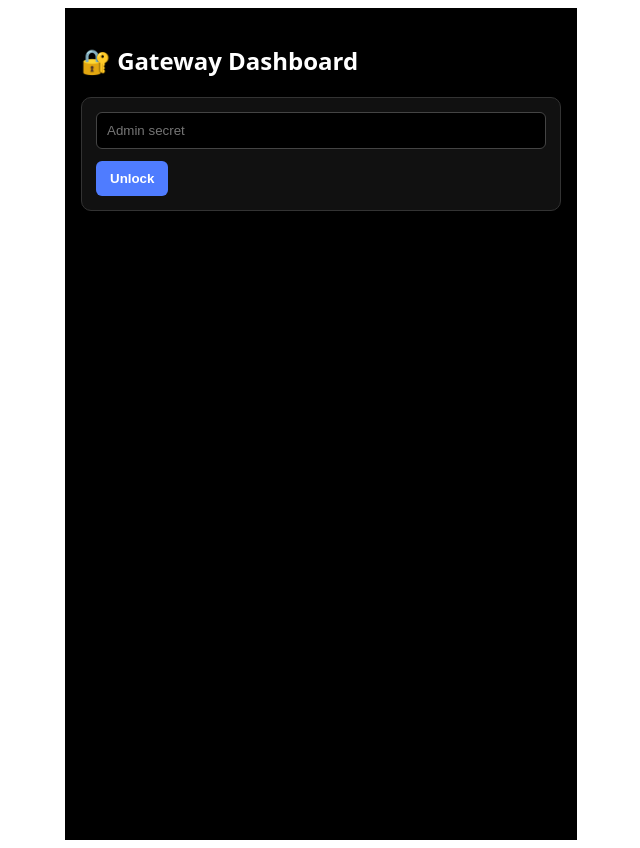
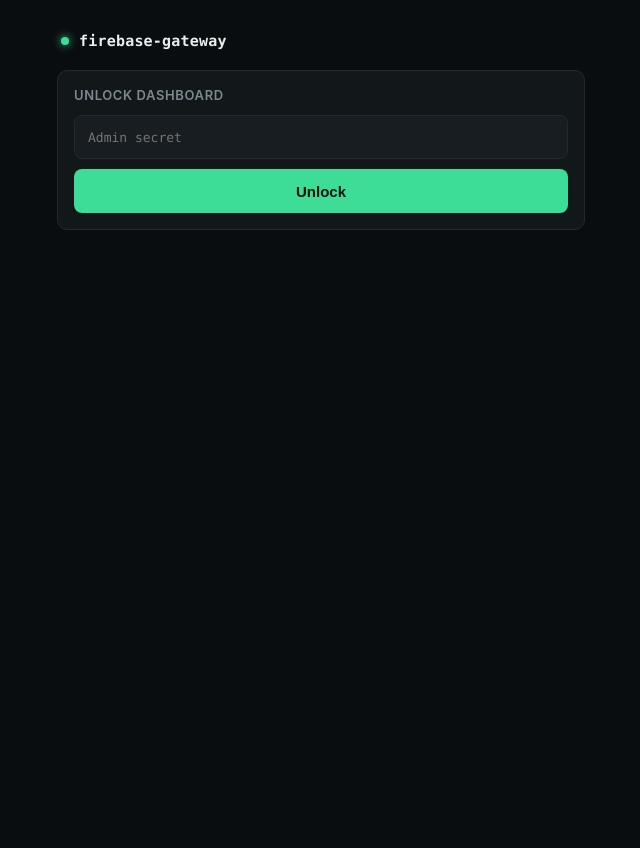
Before and after one commit to junmain7/Firestore-database, a Next.js app: page /dashboard in a window 1280 px wide. Shown: the whole page, without its empty margins (319-959 px from the left). After the commit the page ends 800 px from the top, so only its background shows below. Built offline with nearby package versions, Linux system fonts and the light colour scheme.

Commit message:
Smart diff update via ZIP pusher

```diff
--- /dev/null
+++ b/pages/_app.js
@@ -0,0 +1,5 @@
+import "../styles/globals.css";
+
+export default function App({ Component, pageProps }) {
+  return <Component {...pageProps} />;
+}
--- a/pages/dashboard/index.js
+++ b/pages/dashboard/index.js
@@ -1,9 +1,4 @@
 import { useEffect, useState } from "react";
-
-const box = { border: "1px solid #333", borderRadius: 10, padding: 14, marginBottom: 14, background: "#111" };
-const input = { width: "100%", padding: 10, marginBottom: 8, borderRadius: 6, border: "1px solid #444", background: "#000", color: "#fff", boxSizing: "border-box" };
-const btn = { padding: "10px 14px", borderRadius: 6, border: "none", background: "#4f7cff", color: "#fff", fontWeight: 600, marginTop: 4 };
-const page = { maxWidth: 480, margin: "0 auto", padding: 16, fontFamily: "system-ui, sans-serif", background: "#000", color: "#fff", minHeight: "100vh" };
 
 export default function Dashboard() {
   const [secret, setSecret] = useState("");
@@ -54,11 +49,19 @@
   }
 
   function unlock() {
+    if (!secret) return;
     localStorage.setItem("gw_admin_secret", secret);
     setUnlocked(true);
   }
 
+  function lock() {
+    localStorage.removeItem("gw_admin_secret");
+    setUnlocked(false);
+    setSecret("");
+  }
+
   async function addProject() {
+    if (!newProjectName || !newSaJson) return setErr("Name and service account JSON are required.");
     setBusy(true);
     setErr("");
     try {
@@ -77,7 +80,7 @@
   }
 
   async function removeProject(id) {
-    if (!confirm(`Delete project ${id}? This does not delete the Firebase project itself, only unregisters it here.`)) return;
+    if (!confirm(`Remove ${id}? This only unregisters it here — the Firebase project itself is untouched.`)) return;
     setBusy(true);
     try {
       await call("/api/admin/projects", { method: "DELETE", body: JSON.stringify({ id }) });
@@ -106,7 +109,7 @@
   }
 
   async function revoke(keyHash) {
-    if (!confirm("Revoke this key? Apps using it will stop working immediately.")) return;
+    if (!confirm("Revoke this key? Apps using it stop working immediately.")) return;
     setBusy(true);
     try {
       await call("/api/admin/keys", { method: "DELETE", body: JSON.stringify({ keyHash }) });
@@ -119,69 +122,98 @@
 
   if (!unlocked) {
     return (
-      <div style={page}>
-        <h2>🔐 Gateway Dashboard</h2>
-        <div style={box}>
-          <input style={input} type="password" placeholder="Admin secret" value={secret} onChange={(e) => setSecret(e.target.value)} />
-          <button style={btn} onClick={unlock}>Unlock</button>
+      <div className="wrap">
+        <div className="topbar">
+          <span className="dot" />
+          <span className="brand">firebase-gateway</span>
+        </div>
+        <div className="card">
+          <h3>Unlock dashboard</h3>
+          <input
+            className="field mono"
+            type="password"
+            placeholder="Admin secret"
+            value={secret}
+            onChange={(e) => setSecret(e.target.value)}
+            onKeyDown={(e) => e.key === "Enter" && unlock()}
+          />
+          <button className="btn" onClick={unlock}>Unlock</button>
         </div>
       </div>
     );
   }
 
   return (
-    <div style={page}>
-      <h2>🔥 Firebase Gateway</h2>
-      {err && <div style={{ ...box, borderColor: "#ff4f4f", color: "#ff8a8a" }}>{err}</div>}
-
-      <div style={box}>
-        <h3>➕ Register a Firebase project</h3>
-        <input style={input} placeholder="Display name (e.g. Joysiddhi Puja)" value={newProjectName} onChange={(e) => setNewProjectName(e.target.value)} />
-        <textarea style={{ ...input, height: 100 }} placeholder="Paste service account JSON here" value={newSaJson} onChange={(e) => setNewSaJson(e.target.value)} />
-        <input style={input} placeholder="Web API key (optional, enables Google login token exchange)" value={newWebApiKey} onChange={(e) => setNewWebApiKey(e.target.value)} />
-        <button style={btn} disabled={busy} onClick={addProject}>Register project</button>
+    <div className="wrap">
+      <div className="topbar">
+        <span className="dot" />
+        <span className="brand">firebase-gateway</span>
+        <span className="brand-sub">
+          {projects.length} project{projects.length !== 1 ? "s" : ""} · {keys.filter((k) => !k.revoked).length} active key{keys.filter((k) => !k.revoked).length !== 1 ? "s" : ""}
+        </span>
       </div>
 
-      <div style={box}>
-        <h3>📦 Registered projects</h3>
-        {projects.length === 0 && <p>None yet.</p>}
+      {err && <div className="alert">{err}</div>}
+
+      <div className="card">
+        <h3>Register a Firebase project</h3>
+        <input className="field" placeholder="Display name — e.g. Joysiddhi Puja" value={newProjectName} onChange={(e) => setNewProjectName(e.target.value)} />
+        <textarea className="field mono" placeholder="Paste service account JSON" value={newSaJson} onChange={(e) => setNewSaJson(e.target.value)} />
+        <input className="field mono" placeholder="Web API key (optional — enables Google login)" value={newWebApiKey} onChange={(e) => setNewWebApiKey(e.target.value)} />
+        <button className="btn" disabled={busy} onClick={addProject}>Register project</button>
+      </div>
+
+      <div className="card">
+        <h3>Registered projects</h3>
+        {projects.length === 0 && <div className="empty">Nothing registered yet.</div>}
         {projects.map((p) => (
-          <div key={p.id} style={{ padding: 8, borderBottom: "1px solid #333" }}>
-            <b>{p.name}</b> <span style={{ color: "#888" }}>({p.id})</span>
-            <button style={{ ...btn, background: "#552222", marginLeft: 8, padding: "4px 8px" }} onClick={() => removeProject(p.id)}>Remove</button>
+          <div className="row" key={p.id}>
+            <div>
+              <div className="row-title">{p.name}</div>
+              <div className="row-sub">{p.id}</div>
+            </div>
+            <button className="btn danger-ghost" onClick={() => removeProject(p.id)}>Remove</button>
           </div>
         ))}
       </div>
 
-      <div style={box}>
-        <h3>🔑 Generate API key</h3>
-        <select style={input} value={keyProjectId} onChange={(e) => setKeyProjectId(e.target.value)}>
+      <div className="card">
+        <h3>Generate API key</h3>
+        <select className="field" value={keyProjectId} onChange={(e) => setKeyProjectId(e.target.value)}>
           <option value="">Select project…</option>
           {projects.map((p) => (
             <option key={p.id} value={p.id}>{p.name}</option>
           ))}
         </select>
-        <input style={input} placeholder="Key name (e.g. Rang Tarang app)" value={keyName} onChange={(e) => setKeyName(e.target.value)} />
-        <button style={btn} disabled={busy || !keyProjectId} onClick={generateKey}>Generate key</button>
+        <input className="field" placeholder="Key name — e.g. Rang Tarang app" value={keyName} onChange={(e) => setKeyName(e.target.value)} />
+        <button className="btn" disabled={busy || !keyProjectId} onClick={generateKey}>Generate key</button>
         {lastGeneratedKey && (
-          <div style={{ marginTop: 10, padding: 10, background: "#052", borderRadius: 6, wordBreak: "break-all" }}>
-            ⚠️ Copy now, shown only once:<br /><code>{lastGeneratedKey}</code>
+          <div className="keybox">
+            <span className="label">Copy now — shown once only</span>
+            {lastGeneratedKey}
           </div>
         )}
       </div>
 
-      <div style={box}>
-        <h3>📋 Active keys</h3>
-        {keys.length === 0 && <p>None yet.</p>}
+      <div className="card">
+        <h3>Active keys</h3>
+        {keys.length === 0 && <div className="empty">No keys yet.</div>}
         {keys.map((k) => (
-          <div key={k.keyHash} style={{ padding: 8, borderBottom: "1px solid #333", opacity: k.revoked ? 0.4 : 1 }}>
-            <b>{k.name}</b> → {k.projectId} {k.revoked && "(revoked)"}
-            {!k.revoked && (
-              <button style={{ ...btn, background: "#552222", marginLeft: 8, padding: "4px 8px" }} onClick={() => revoke(k.keyHash)}>Revoke</button>
+          <div className="row" key={k.keyHash}>
+            <div>
+              <div className="row-title">{k.name}</div>
+              <div className="row-sub">{k.projectId}</div>
+            </div>
+            {k.revoked ? (
+              <span className="badge off">revoked</span>
+            ) : (
+              <button className="btn danger-ghost" onClick={() => revoke(k.keyHash)}>Revoke</button>
             )}
           </div>
         ))}
       </div>
+
+      <button className="btn ghost" onClick={lock}>Lock dashboard</button>
     </div>
   );
 }
--- /dev/null
+++ b/styles/globals.css
@@ -0,0 +1,211 @@
+:root {
+  --bg: #0a0d0f;
+  --surface: #12171a;
+  --surface-2: #171d20;
+  --border: #212a2e;
+  --text: #e8edee;
+  --muted: #7c8a8f;
+  --accent: #3ddc97;
+  --accent-dim: #235c47;
+  --danger: #ff6b6b;
+  --danger-dim: #4a2323;
+  --mono: ui-monospace, "SF Mono", "JetBrains Mono", Menlo, Consolas, monospace;
+  --sans: -apple-system, BlinkMacSystemFont, "Segoe UI", Roboto, sans-serif;
+}
+
+* { box-sizing: border-box; }
+
+html, body {
+  background: var(--bg);
+  color: var(--text);
+  margin: 0;
+  padding: 0;
+  font-family: var(--sans);
+  -webkit-tap-highlight-color: transparent;
+}
+
+#__next { min-height: 100vh; }
+
+.wrap {
+  max-width: 560px;
+  margin: 0 auto;
+  padding: 16px 16px 48px;
+}
+
+.topbar {
+  display: flex;
+  align-items: center;
+  gap: 10px;
+  padding: 16px 4px 20px;
+}
+
+.dot {
+  width: 8px;
+  height: 8px;
+  border-radius: 50%;
+  background: var(--accent);
+  box-shadow: 0 0 8px var(--accent);
+  flex-shrink: 0;
+}
+
+.brand {
+  font-family: var(--mono);
+  font-size: 15px;
+  font-weight: 600;
+  letter-spacing: 0.2px;
+}
+
+.brand-sub {
+  font-family: var(--mono);
+  font-size: 12px;
+  color: var(--muted);
+  margin-left: auto;
+}
+
+.card {
+  background: var(--surface);
+  border: 1px solid var(--border);
+  border-radius: 10px;
+  padding: 16px;
+  margin-bottom: 14px;
+}
+
+.card h3 {
+  margin: 0 0 12px;
+  font-size: 13px;
+  font-weight: 600;
+  color: var(--muted);
+  text-transform: uppercase;
+  letter-spacing: 0.6px;
+}
+
+.field {
+  width: 100%;
+  padding: 12px 13px;
+  margin-bottom: 10px;
+  border-radius: 8px;
+  border: 1px solid var(--border);
+  background: var(--surface-2);
+  color: var(--text);
+  font-size: 15px;
+  font-family: var(--sans);
+  min-height: 44px;
+}
+
+.field:focus {
+  outline: none;
+  border-color: var(--accent);
+}
+
+.field.mono { font-family: var(--mono); font-size: 13px; }
+
+textarea.field { resize: vertical; min-height: 100px; }
+
+.btn {
+  appearance: none;
+  border: none;
+  border-radius: 8px;
+  padding: 12px 18px;
+  font-size: 15px;
+  font-weight: 600;
+  min-height: 44px;
+  cursor: pointer;
+  background: var(--accent);
+  color: #04140d;
+  width: 100%;
+}
+
+.btn:disabled { opacity: 0.5; }
+
+.btn.ghost {
+  background: transparent;
+  border: 1px solid var(--border);
+  color: var(--text);
+  width: auto;
+  padding: 8px 12px;
+  font-size: 13px;
+  min-height: 36px;
+}
+
+.btn.danger-ghost {
+  background: transparent;
+  border: 1px solid var(--danger-dim);
+  color: var(--danger);
+  width: auto;
+  padding: 6px 10px;
+  font-size: 12px;
+  min-height: 32px;
+}
+
+.row {
+  display: flex;
+  align-items: center;
+  justify-content: space-between;
+  gap: 10px;
+  padding: 10px 0;
+  border-bottom: 1px solid var(--border);
+}
+.row:last-child { border-bottom: none; }
+
+.row-title {
+  font-size: 14px;
+  font-weight: 600;
+}
+
+.row-sub {
+  font-family: var(--mono);
+  font-size: 11px;
+  color: var(--muted);
+  margin-top: 2px;
+}
+
+.badge {
+  font-family: var(--mono);
+  font-size: 10px;
+  padding: 2px 7px;
+  border-radius: 100px;
+  background: var(--accent-dim);
+  color: var(--accent);
+}
+.badge.off {
+  background: var(--danger-dim);
+  color: var(--danger);
+}
+
+.empty {
+  color: var(--muted);
+  font-size: 13px;
+  padding: 8px 0;
+}
+
+.alert {
+  background: var(--danger-dim);
+  border: 1px solid #6b2f2f;
+  color: #ffb3b3;
+  padding: 12px 14px;
+  border-radius: 8px;
+  font-size: 13px;
+  margin-bottom: 14px;
+}
+
+.keybox {
+  margin-top: 12px;
+  padding: 12px;
+  background: #04140d;
+  border: 1px solid var(--accent-dim);
+  border-radius: 8px;
+  font-family: var(--mono);
+  font-size: 13px;
+  word-break: break-all;
+  color: var(--accent);
+}
+
+.keybox .label {
+  display: block;
+  font-family: var(--sans);
+  color: var(--muted);
+  font-size: 12px;
+  margin-bottom: 6px;
+}
+
+a { color: var(--accent); }
```
Also changed, not shown: pages/_document.js (added, +17 -0 lines), pages/index.js (+17 -4 lines).
